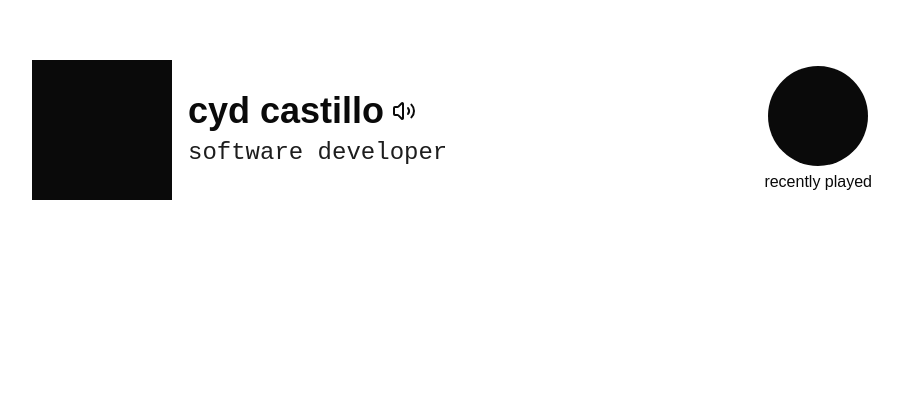
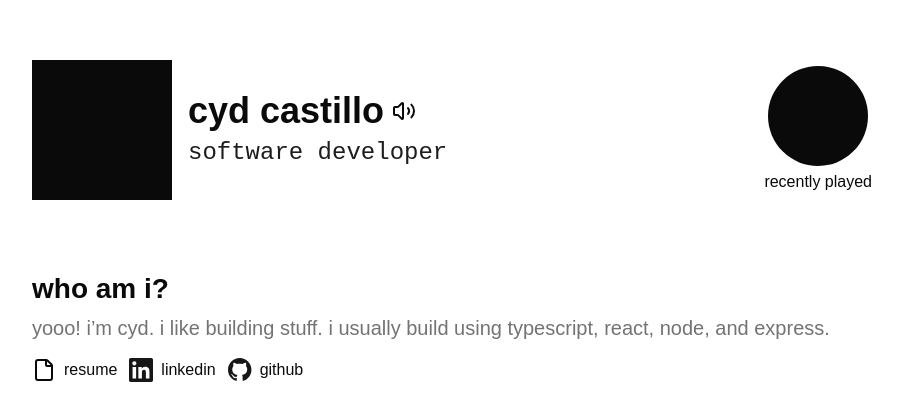
Before and after one commit to ycydro/portfolio, a React (Vite) app: page / in a window 1280 px wide. Shown: the top 420 px of the page, without its empty margins (188-1090 px from the left). Built offline with nearby package versions, Linux system fonts and the light colour scheme.

Commit message:
feat: add about section

```diff
--- a/src/App.tsx
+++ b/src/App.tsx
@@ -1,10 +1,12 @@
 import Layout from "@/components/layout/Layout"
 import Intro from "@/components/intro/Intro"
+import About from "@/components/about/About"
 
 export function App() {
   return (
     <Layout>
       <Intro />
+      <About />
     </Layout>
   )
 }
--- /dev/null
+++ b/src/components/about/About.tsx
@@ -0,0 +1,28 @@
+import Container from "../common/Container"
+import SectionHeading from "../common/SectionHeading"
+import IconWithText from "../common/IconWithText"
+import { aboutLinks } from "@/data/about-links"
+
+const About = () => {
+  return (
+    <Container className="space-y-1">
+      <SectionHeading text="who am i?" />
+      <p className="text-md text-muted-foreground md:text-xl">
+        yooo! i’m cyd. i like building stuff. i usually build using typescript,
+        react, node, and express.
+      </p>
+      <div className="flex gap-3 py-1.5 md:py-3">
+        {aboutLinks.map((link, i) => {
+          const Icon = link.icon
+          return (
+            <a key={i} href={link.link} target="_blank">
+              <IconWithText icon={Icon} text={link.name} />
+            </a>
+          )
+        })}
+      </div>
+    </Container>
+  )
+}
+
+export default About
--- /dev/null
+++ b/src/components/common/IconWithText.tsx
@@ -0,0 +1,31 @@
+import { cn } from "@/lib/utils"
+import type { IconType } from "@/types"
+
+type IconWithTextProps = {
+  icon: IconType
+  text: string
+  iconSize?: string
+  className?: string
+}
+
+const IconWithText = ({
+  icon,
+  iconSize,
+  text,
+  className,
+}: IconWithTextProps) => {
+  const Icon = icon
+  return (
+    <div
+      className={cn(
+        "flex items-center gap-1 hover:underline md:gap-2",
+        className
+      )}
+    >
+      <Icon className={(cn("h-3 w-3 md:h-6 md:w-6"), iconSize)} />
+      <div className="text-sm font-light md:text-base">{text}</div>
+    </div>
+  )
+}
+
+export default IconWithText
--- /dev/null
+++ b/src/data/about-links.ts
@@ -0,0 +1,21 @@
+import type { AboutLink } from "@/types"
+import { GithubIcon, LinkedInIcon } from "@/components/svgs/socials"
+import { File } from "lucide-react"
+
+export const aboutLinks: AboutLink[] = [
+  {
+    name: "resume",
+    icon: File,
+    link: "https://www.google.com/",
+  },
+  {
+    name: "linkedin",
+    icon: LinkedInIcon,
+    link: "google.com",
+  },
+  {
+    name: "github",
+    icon: GithubIcon,
+    link: "https://www.github.com/ycydro",
+  },
+]
--- a/src/main.tsx
+++ b/src/main.tsx
@@ -7,7 +7,7 @@ import { ThemeProvider } from "@/context/theme-provider.tsx"
 
 createRoot(document.getElementById("root")!).render(
   <StrictMode>
-    <ThemeProvider>
+    <ThemeProvider disableTransitionOnChange={false}>
       <App />
     </ThemeProvider>
   </StrictMode>
--- /dev/null
+++ b/src/types/index.ts
@@ -0,0 +1,8 @@
+import type { LucideIcon } from "lucide-react"
+
+export type IconType = React.ComponentType<{ className?: string }> | LucideIcon
+export interface AboutLink {
+  name: string
+  icon: IconType
+  link: string
+}
```
